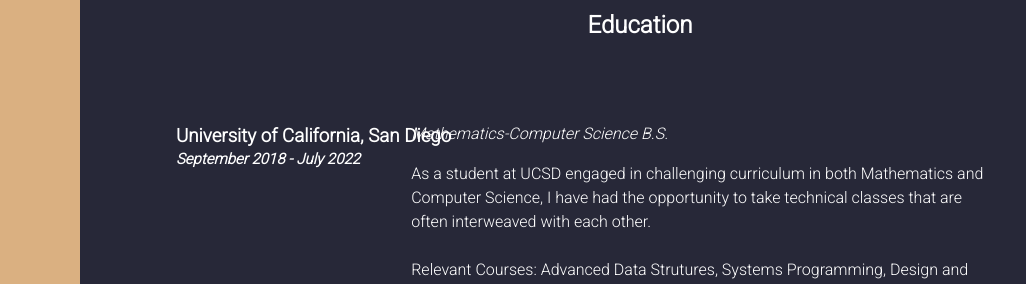
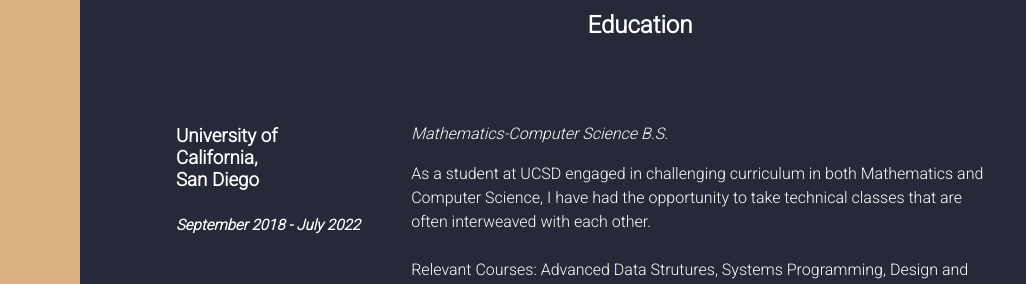
Before and after one commit to jshinde842/portfolio-site, a plain HTML site: page index.html in a window 1280 px wide. Shown: the part 1040-1324 px from the top of the page, 0-1026 px from the left. Drawn offline with nearby package versions, Linux system fonts and the light colour scheme.

```diff
--- a/index.html
+++ b/index.html
@@ -65,7 +65,7 @@
         <section class="edu-flex tag" id="edu">
             <h2>Education</h2>
             <div class="edu-ucsd-flex">
-                <h3><b>University of California, San Diego</b><br><i style="font-size: .8em;">September 2018 - July 2022</i></h3>
+                <h3><b>University of California,<br>San Diego</b><br><i style="font-size: .8em;"><br>September 2018 - July 2022</i></h3>
                 <div>
                     <p><i>Mathematics-Computer Science B.S.</i></p>
                     <p>As a student at UCSD engaged in challenging curriculum in both Mathematics and Computer Science, I have had the opportunity
--- a/styles.css
+++ b/styles.css
@@ -159,7 +159,6 @@
 .edu-flex h3{
   color: white;
   min-width: 10em;
-  white-space: nowrap;
 }
 .edu-flex p{
   color: white;
```
